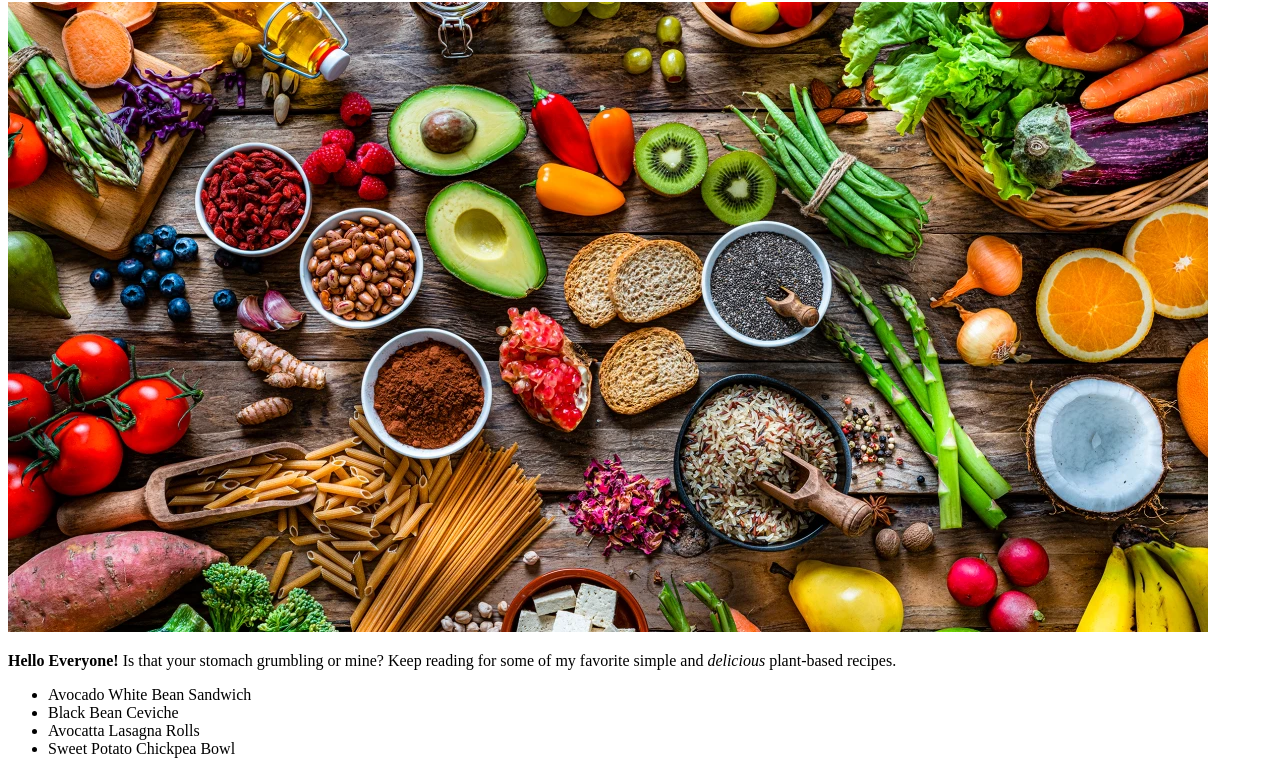
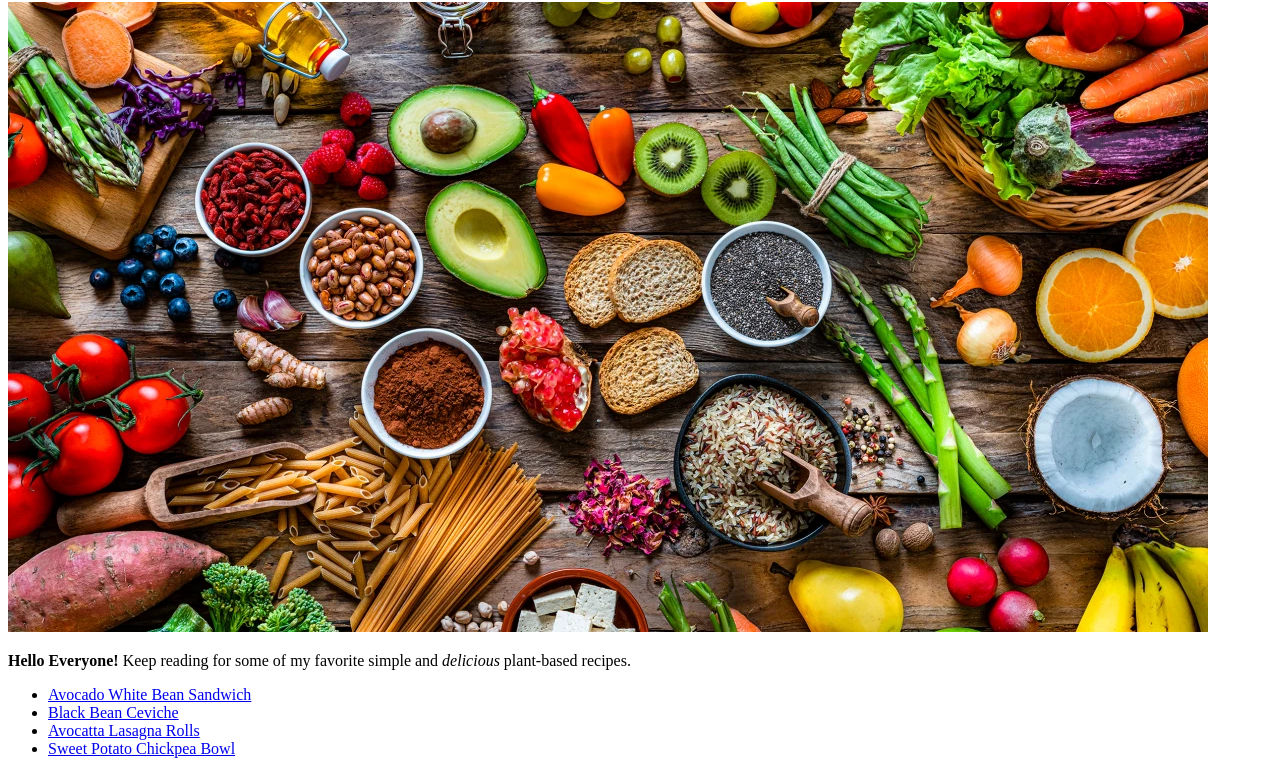
Before and after one commit to zanylal/odin-recipes, a plain HTML site: page index.html in a window 1280 px wide. Shown: the part 78-852 px from the top of the page. Drawn offline with Linux system fonts and the light colour scheme.

Commit message:
Add links to recipe pages

```diff
--- a/index.html
+++ b/index.html
@@ -11,14 +11,14 @@
 
     <img src="img/homepg.jpg">
 
-    <p><strong>Hello Everyone!</strong> Is that your stomach grumbling or mine? Keep reading for some of my
+    <p><strong>Hello Everyone!</strong> Keep reading for some of my
         favorite simple and <em>delicious</em> plant-based recipes.</p>
 
     <ul>
-        <li>Avocado White Bean Sandwich</li>
-        <li>Black Bean Ceviche</li>
-        <li>Avocatta Lasagna Rolls</li>
-        <li>Sweet Potato Chickpea Bowl</li>
+        <li><a href="recipes/avosandwich.html">Avocado White Bean Sandwich</a></li>
+        <li><a href="recipes/bbceviche.html">Black Bean Ceviche</a></li>
+        <li><a href="recipes/lasagnaroll.html">Avocatta Lasagna Rolls</a></li>
+        <li><a href="recipes/spbowl.html">Sweet Potato Chickpea Bowl</a></li>
     </ul>
 
 </body>
```
